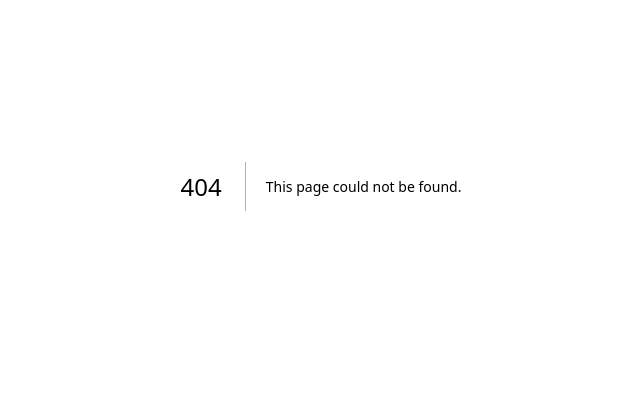
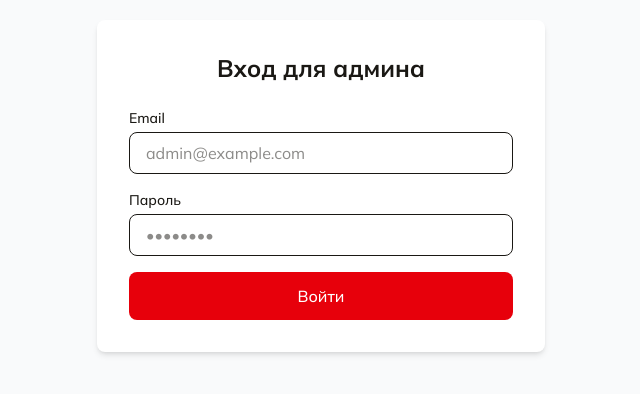
Before and after one commit to Mimosa01/my-lp, a Next.js app: page /admin/login in a window 1280 px wide. Before the commit this address had no page. Shown: the part 214-608 px from the top of the page, without its empty margins (319-959 px from the left). Built offline with nearby package versions, Linux system fonts and the light colour scheme; no server answers; a web font is replaced by a local one.

Commit message:
добавил авторизацию для админа

```diff
--- /dev/null
+++ b/app/admin/login/page.tsx
@@ -0,0 +1,80 @@
+'use client';
+
+import { useState } from 'react';
+import { authClient } from '@/lib/authClient';
+import { useRouter } from 'next/navigation';
+
+export default function LoginPage() {
+  const [email, setEmail] = useState('');
+  const [password, setPassword] = useState('');
+  const [error, setError] = useState('');
+  const [loading, setLoading] = useState(false);
+  const router = useRouter();
+
+  const handleLogin = async (e: React.FormEvent) => {
+    e.preventDefault();
+    setLoading(true);
+    setError('');
+
+    const { error } = await authClient.auth.signInWithPassword({
+      email,
+      password,
+    });
+
+    if (error) {
+      setError(error.message);
+      setLoading(false);
+    } else {
+      router.push('/admin'); // Перенаправление в админку
+      router.refresh();
+    }
+  };
+
+  return (
+    <div className="min-h-screen flex items-center justify-center bg-gray-50">
+      <form onSubmit={handleLogin} className="bg-white p-8 rounded-lg shadow-md w-full max-w-md">
+        <h1 className="text-2xl font-bold mb-6 text-center">Вход для админа</h1>
+
+        {error && (
+          <div className="bg-red-50 text-red-600 p-3 rounded mb-4 text-sm">
+            {error}
+          </div>
+        )}
+
+        <div className="space-y-4">
+          <div>
+            <label className="block text-sm font-medium mb-1">Email</label>
+            <input
+              type="email"
+              value={email}
+              onChange={(e) => setEmail(e.target.value)}
+              required
+              className="w-full px-4 py-2 border rounded-lg focus:ring-2 focus:ring-red-500 outline-none"
+              placeholder="admin@example.com"
+            />
+          </div>
+
+          <div>
+            <label className="block text-sm font-medium mb-1">Пароль</label>
+            <input
+              type="password"
+              value={password}
+              onChange={(e) => setPassword(e.target.value)}
+              required
+              className="w-full px-4 py-2 border rounded-lg focus:ring-2 focus:ring-red-500 outline-none"
+              placeholder="••••••••"
+            />
+          </div>
+
+          <button
+            type="submit"
+            disabled={loading}
+            className="w-full py-3 bg-red-600 text-white rounded-lg font-medium hover:bg-red-700 transition disabled:opacity-50"
+          >
+            {loading ? 'Вход...' : 'Войти'}
+          </button>
+        </div>
+      </form>
+    </div>
+  );
+}
--- /dev/null
+++ b/app/admin/page.tsx
@@ -0,0 +1,7 @@
+export default function AdminPage() {
+  return (
+    <div>
+      <h1>Admin Page</h1>
+    </div>
+  );
+}
--- a/components/demo/Dashboard.tsx
+++ b/components/demo/Dashboard.tsx
@@ -390,23 +390,25 @@ const RevenueChart = ({ appointments }: RevenueChartProps) => {
         </div>
       </div>
 
-      <div className="flex h-48 items-end gap-2">
+      <div className="overflow-hidden rounded-lg">
+        <div className="flex h-48 items-end gap-1 px-1">
         {revenueByDate.map((revenue, index) => {
           const height = (revenue / maxRevenue) * 100;
           return (
-            <div key={index} className="flex h-full flex-1 flex-col items-center justify-end gap-2 overflow-hidden">
+            <div key={index} className="flex h-full min-w-0 flex-1 flex-col items-center justify-end gap-1 overflow-hidden">
               <div className="w-full overflow-hidden rounded-t-lg bg-purple-100" style={{ height: `${Math.max(height, 2)}%` }}>
                 <div
                   className="w-full bg-purple-600 transition-all duration-500"
                   style={{ height: '100%' }}
                 />
               </div>
-              <span className="text-xs text-gray-500 origin-left">
+              <span className="w-full truncate text-center text-[10px] leading-none text-gray-500">
                 {dates[index].slice(5)}
               </span>
             </div>
           );
         })}
+        </div>
       </div>
     </div>
   );
--- a/components/section/FAQ.tsx
+++ b/components/section/FAQ.tsx
@@ -1,5 +1,5 @@
 import SectionTitle from "@/components/ui/SectionHeader";
-import Accardeon from "@/components/ui/accardeon/Accardeon";
+import Accardeon from "@/components/ui/accardeon/Accardion";
 
 export const FAQ = () => {
   return (
--- a/components/ui/accardeon/Accardeon.tsx
+++ b/components/ui/accardeon/Accardion.tsx
@@ -1,9 +1,9 @@
 "use client";
 import { useState } from "react";
 import { FAQ_ITEMS } from "@/data/faqItems";
-import AccordeonItem from "./AccordeonItem";
+import AccordeonItem from "./AccordionItem";
 
-export default function Accardeon() {
+export default function Accardion() {
   const [openIndex, setOpenIndex] = useState<number>(0);
 
   return (
--- /dev/null
+++ b/hooks/useAuth.ts
@@ -0,0 +1,30 @@
+'use client';
+
+import { useEffect, useState } from 'react';
+import type { User } from '@supabase/supabase-js';
+import { authClient } from '@/lib/authClient';
+
+export function useAuth() {
+  const [user, setUser] = useState<User | null>(null);
+  const [loading, setLoading] = useState(true);
+
+  useEffect(() => {
+    // Проверяем текущую сессию
+    authClient.auth.getSession().then(({ data: { session } }) => {
+      setUser(session?.user ?? null);
+      setLoading(false);
+    });
+
+    // Слушаем изменения (вход/выход)
+    const { data: { subscription } } = authClient.auth.onAuthStateChange(
+      (_event, session) => {
+        setUser(session?.user ?? null);
+        setLoading(false);
+      }
+    );
+
+    return () => subscription.unsubscribe();
+  }, []);
+
+  return { user, loading };
+}
--- /dev/null
+++ b/lib/authClient.ts
@@ -0,0 +1,6 @@
+import { createBrowserClient } from '@supabase/ssr';
+
+const supabaseUrl = process.env.NEXT_PUBLIC_SUPABASE_URL!;
+const supabaseAnonKey = process.env.NEXT_PUBLIC_SUPABASE_ANON_KEY!;
+
+export const authClient = createBrowserClient(supabaseUrl, supabaseAnonKey);
--- /dev/null
+++ b/middleware.ts
@@ -0,0 +1,49 @@
+import { createServerClient, type CookieOptions } from '@supabase/ssr';
+import { NextResponse } from 'next/server';
+import type { NextRequest } from 'next/server';
+
+export async function middleware(request: NextRequest) {
+  const response = NextResponse.next({
+    request: { headers: request.headers },
+  });
+
+  const supabase = createServerClient(
+    process.env.NEXT_PUBLIC_SUPABASE_URL!,
+    process.env.NEXT_PUBLIC_SUPABASE_ANON_KEY!,
+    {
+      cookies: {
+        get(name: string) {
+          return request.cookies.get(name)?.value;
+        },
+        set(name: string, value: string, options: CookieOptions) {
+          response.cookies.set({ name, value, ...options });
+        },
+        remove(name: string, options: CookieOptions) {
+          response.cookies.set({ name, value: '', ...options });
+        },
+      },
+    }
+  );
+
+  const { data: { user } } = await supabase.auth.getUser();
+
+  const pathname = request.nextUrl.pathname;
+  const isAdminRoute = pathname.startsWith('/admin');
+  const isLoginRoute = pathname === '/admin/login';
+
+  // Неавторизованных пускаем только на страницу логина.
+  if (!user && isAdminRoute && !isLoginRoute) {
+    return NextResponse.redirect(new URL('/admin/login', request.url));
+  }
+
+  // Авторизованному на логине делать нечего.
+  if (user && isLoginRoute) {
+    return NextResponse.redirect(new URL('/admin', request.url));
+  }
+
+  return response;
+}
+
+export const config = {
+  matcher: ['/admin/:path*'], // Защищаем все роуты внутри /admin
+};
--- a/package.json
+++ b/package.json
@@ -10,6 +10,7 @@
   },
   "dependencies": {
     "@hookform/resolvers": "^5.2.2",
+    "@supabase/ssr": "^0.9.0",
     "@supabase/supabase-js": "^2.99.3",
     "clsx": "^2.1.1",
     "date-fns": "^4.1.0",
```
Also changed, not shown: components/ui/accardeon/AccordionItem.tsx (renamed from components/ui/accardeon/AccordeonItem.tsx), 1 other file (tests, documents, lock files or other folders).
